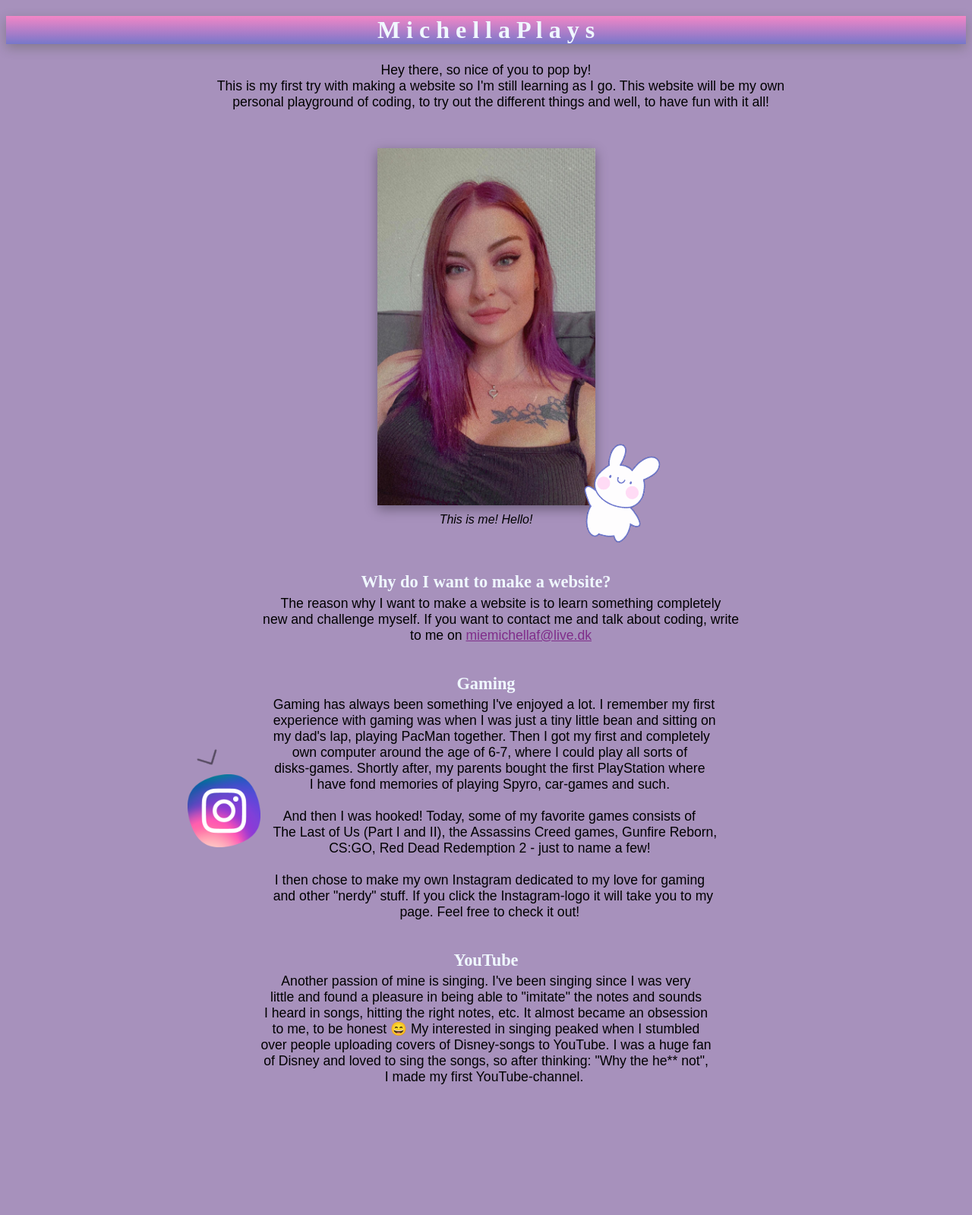
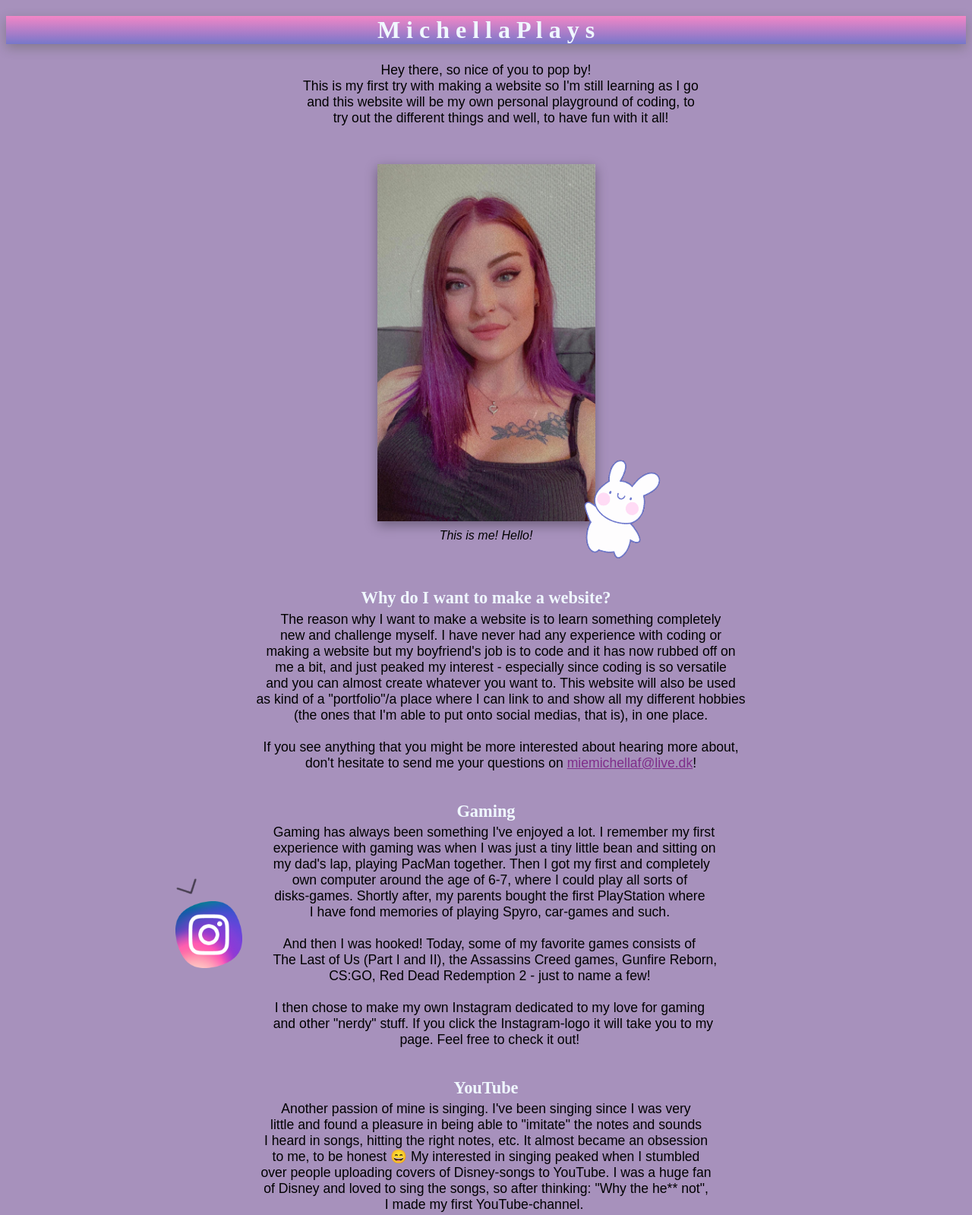
Before and after one commit to michellaking/first-webpage, a plain HTML site: page index.html in a window 1280 px wide. Shown: the top 1599 px of the page at 76% size. Drawn offline with Linux system fonts and the light colour scheme; grey boxes are pictures that could not be loaded; a web font is replaced by a local one.

Commit message:
Add files via upload

```diff
--- a/index.html
+++ b/index.html
@@ -11,8 +11,9 @@
     </center>
     <center>
       <pre style="font-size: 1.1rem">Hey there, so nice of you to pop by!
-        This is my first try with making a website so I'm still learning as I go. This website will be my own
-        personal playground of coding, to try out the different things and well, to have fun with it all!
+        This is my first try with making a website so I'm still learning as I go
+        and this website will be my own personal playground of coding, to
+        try out the different things and well, to have fun with it all!
       </pre>
 
       <div class="imageWrapper">
@@ -44,8 +45,15 @@
       </center>
       <pre style="font-size: 1.1rem">
         The reason why I want to make a website is to learn something completely
-        new and challenge myself. If you want to contact me and talk about coding, write
-        to me on <a href="mailto:miemichellaf@live.dk">miemichellaf@live.dk</a>
+        new and challenge myself. I have never had any experience with coding or
+        making a website but my boyfriend's job is to code and it has now rubbed off on
+        me a bit, and just peaked my interest - especially since coding is so versatile
+        and you can almost create whatever you want to. This website will also be used
+        as kind of a "portfolio"/a place where I can link to and show all my different hobbies
+        (the ones that I'm able to put onto social medias, that is), in one place.
+
+        If you see anything that you might be more interested about hearing more about,
+        don't hesitate to send me your questions on <a href="mailto:miemichellaf@live.dk">miemichellaf@live.dk</a>!
       </pre>
 
 
@@ -158,17 +166,17 @@ pre {
     top: 120px;
     filter: hue-rotate(305deg);
     z-index: 1;
-    left: -115px;
-    width: 120px;
+    left: -130px;
+    width: 110px;
   }
   #arrow{
     z-index: 2;
-top: 78px;
+top: 80px;
 width: 74px;
-left: -110px;
+left: -137px;
 pointer-events: none;
-transform: rotate(-28deg);
-opacity: .5;
+transform: rotate(-27deg);
+opacity: .6;
   }
 
 
```
